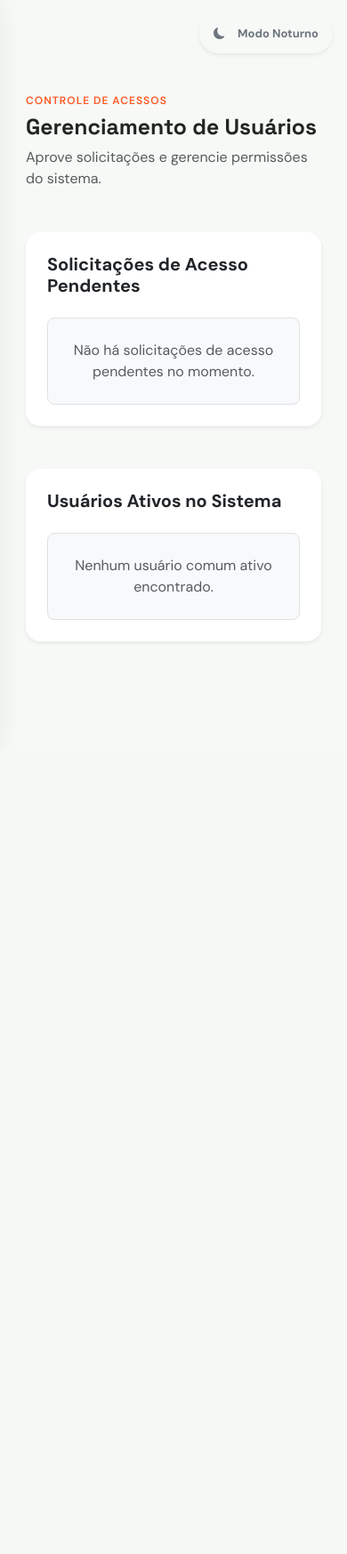
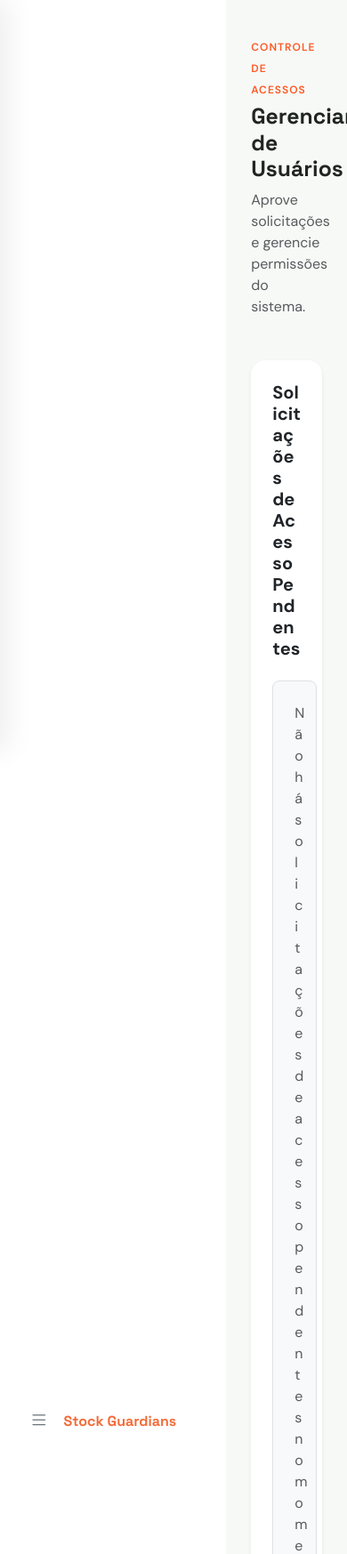
Before and after one commit to MatheusBressan3794/sistema-estoque-TCC, a Django app: page /contas/aprovar/ in a window 390 px wide. Shown: the top 1747 px of the page at 89% size. Before the commit the page ends 722 px from the top, so only its background shows below. Run offline with Django 5.2, Linux system fonts and the light colour scheme; the visitor is signed in with stand-in values (Sample User, id 1); data comes from the database, SQL or seed files in the repository; data that the repository does not hold is empty.

Commit message:
feat(auth) Implementando sistema responsivo do sidebar

```diff
--- a/alimentos/static/alimentos/css/overrides.css
+++ b/alimentos/static/alimentos/css/overrides.css
@@ -643,3 +643,58 @@ body.dark-mode .auth-theme-toggle:hover {
     background-color: #202833;
     color: #ff9a70;
 }
+
+/* --- RESPONSIVIDADE DA SIDEBAR (MOBILE OFF-CANVAS) --- */
+@media (max-width: 991.98px) {
+    .app-layout {
+        position: relative;
+        overflow-x: hidden;
+    }
+
+    /* A sidebar fica escondida fora do ecrã à esquerda */
+    .app-layout .sidebar,
+    .app-layout aside {
+        position: fixed;
+        top: 0;
+        left: -280px;
+        width: 280px;
+        height: 100vh;
+        z-index: 1050;
+        transition: left 0.3s ease-in-out;
+    }
+
+    /* Quando a classe sidebar-expanded é ativada pelo JS, ela desliza para dentro */
+    .app-layout.sidebar-expanded .sidebar,
+    .app-layout.sidebar-expanded aside {
+        left: 0;
+    }
+
+    /* Barra superior mobile */
+    .mobile-topbar {
+        background-color: var(--bs-body-bg, #ffffff);
+        position: sticky;
+        top: 0;
+        z-index: 1040;
+    }
+}
+
+/* --- DARK MODE ESTILIZADO (PROFISSIONAL) --- */
+body.dark-mode {
+    background-color: #0f1117 !important;
+    color: #e2e8f0 !important;
+}
+
+body.dark-mode .card,
+body.dark-mode .box,
+body.dark-mode .table-container,
+body.dark-mode .mobile-topbar {
+    background-color: #161b22 !important;
+    border-color: #30363d !important;
+    color: #e2e8f0 !important;
+}
+
+body.dark-mode .sidebar,
+body.dark-mode aside {
+    background-color: #161b22 !important;
+    border-right: 1px solid #30363d !important;
+}
--- a/alimentos/static/alimentos/js/app.js
+++ b/alimentos/static/alimentos/js/app.js
@@ -1,16 +1,35 @@
 document.addEventListener('DOMContentLoaded', function () {
-    // 1. Lógica da Sidebar
+    // 1. Lógica da Sidebar Responsiva (Mobile / Toggle)
     const sidebar = document.querySelector('#app-sidebar');
     const toggle = document.querySelector('[data-sidebar-toggle]');
+    const appLayout = document.querySelector('#appLayout');
+
     if (sidebar && toggle) {
         toggle.addEventListener('click', function () {
             sidebar.classList.toggle('is-open');
+            if (appLayout) {
+                appLayout.classList.toggle('sidebar-expanded');
+            }
+        });
+
+        // Opcional: Fecha a sidebar ao clicar fora em ecrãs móveis
+        document.addEventListener('click', function (event) {
+            if (window.innerWidth < 992) {
+                const isClickInside = sidebar.contains(event.target) || toggle.contains(event.target);
+                if (!isClickInside && sidebar.classList.contains('is-open')) {
+                    sidebar.classList.remove('is-open');
+                    if (appLayout) {
+                        appLayout.classList.remove('sidebar-expanded');
+                    }
+                }
+            }
         });
     }
 
-    // 2. Lógica do Modo Noturno
+    // 2. Lógica do Modo Noturno (Dark Mode) com persistência em localStorage
     const toggleButton = document.getElementById('darkModeToggle');
     const body = document.body;
+
     const updateThemeButton = (isDark) => {
         if (!toggleButton) return;
 
--- a/alimentos/templates/alimentos/base.html
+++ b/alimentos/templates/alimentos/base.html
@@ -10,11 +10,9 @@
 
     <link rel="preconnect" href="https://fonts.googleapis.com">
     <link rel="preconnect" href="https://fonts.gstatic.com" crossorigin>
-
     <link href="https://fonts.googleapis.com/css2?family=DM+Sans:wght@400;500;600;700&family=Space+Grotesk:wght@500;600;700&display=swap" rel="stylesheet">
 
     <link href="https://cdn.jsdelivr.net/npm/bootstrap@5.3.3/dist/css/bootstrap.min.css" rel="stylesheet">
-
     <link href="https://cdn.jsdelivr.net/npm/bootstrap-icons@1.11.3/font/bootstrap-icons.min.css" rel="stylesheet">
 
     <link rel="stylesheet" href="{% static 'alimentos/css/style.css' %}">
@@ -27,20 +25,31 @@
 
     {% block body %}
 
-    <div class="app-layout">
+    <div class="app-layout" id="appLayout">
 
+        <!-- 1. Menu Mobile (Aparece apenas em telemóveis/tablets pequenos) -->
+        <div class="mobile-topbar d-lg-none d-flex align-items-center justify-content-between px-3 py-2 border-bottom bg-white">
+            <button id="sidebarToggle" class="btn btn-outline-secondary btn-sm border-0">
+                <i class="bi bi-list fs-4"></i>
+            </button>
+            <span class="fw-bold" style="font-family: 'Space Grotesk', sans-serif; color: #f26b38;">Stock Guardians</span>
+            <div style="width: 40px;"></div> <!-- Espaçador para centralizar o título -->
+        </div>
+
+        <!-- 2. Sidebar Lateral -->
         {% include 'alimentos/partials/sidebar.html' %}
 
+        <!-- 3. Conteúdo Principal -->
         <main class="main-content">
 
-            <!-- Botão de Modo Noturno no topo direito -->
-            <div class="d-flex justify-content-end p-3 pb-0">
+            <!-- Botão de Modo Noturno no topo direito (Desktop) -->
+            <div class="d-none d-lg-flex justify-content-end p-3 pb-0">
                 <button id="darkModeToggle" class="btn btn-outline-secondary btn-sm rounded-pill px-3 shadow-sm" style="cursor: pointer;">
                     <i class="bi bi-moon-fill me-1"></i> Modo Noturno
                 </button>
             </div>
 
-            <div class="content-wrap pt-3">
+            <div class="content-wrap pt-3 px-3">
 
                 <!-- Mensagens do sistema -->
                 {% if messages %}
@@ -61,7 +70,20 @@
 
     {% endblock %}
 
+    <!-- Script para gerir a abertura do menu mobile e modo noturno -->
     <script src="{% static 'alimentos/js/app.js' %}"></script>
+
+    <script>
+        // Lógica simples para alternar a sidebar no mobile caso ainda não esteja no app.js
+        const toggleBtn = document.getElementById('sidebarToggle');
+        const appLayout = document.getElementById('appLayout');
+
+        if (toggleBtn && appLayout) {
+            toggleBtn.addEventListener('click', () => {
+                appLayout.classList.toggle('sidebar-expanded'); // Ou a classe que usa no seu CSS para mostrar o menu
+            });
+        }
+    </script>
 
     {% block extra_js %}{% endblock %}
 
--- a/requirements.txt
+++ b/requirements.txt
@@ -10,4 +10,4 @@ sqlparse==0.6.0
 tzdata==2026.4
 whitenoise==6.12.0
 django-anymail==12.0
-psycopg2-binary>=2.9.0
+# psycopg2-binary==2.9.9
```
